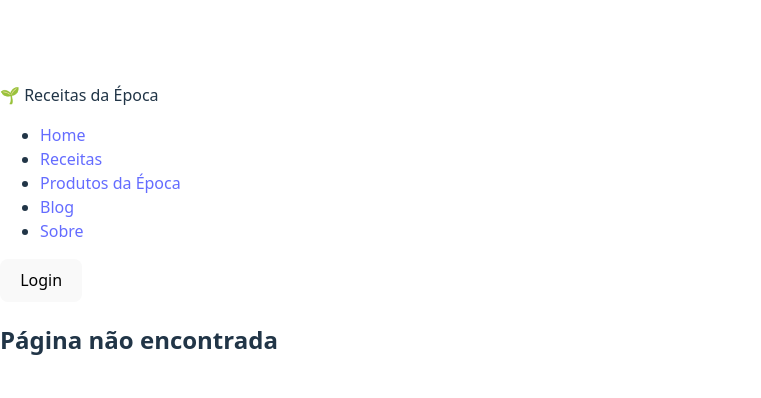
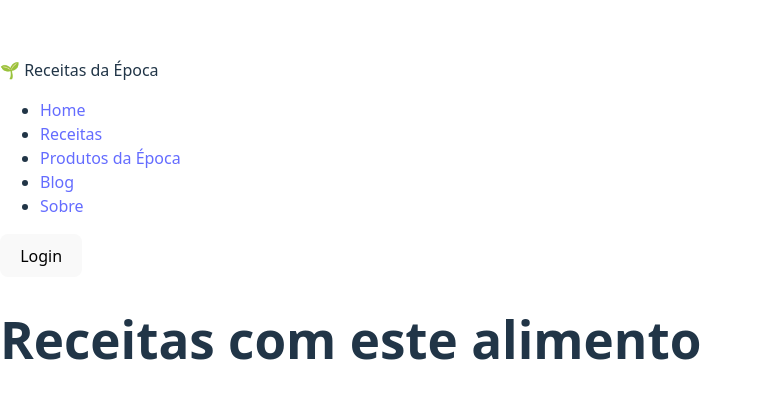
Before and after one commit to MEGalamba/season-cook, a React (Vite) app in the folder season-cook/: page /foodstuff/1 in a window 1280 px wide. Shown: the part 170-568 px from the top of the page, without its empty margins (0-761 px from the left). Built offline with nearby package versions, Linux system fonts and the light colour scheme; no server answers; the database is empty; the HTML template or start-up script is replaced by a standard one.

Commit message:
feat: added page to show filtered recipes

```diff
--- a/season-cook/src/App.jsx
+++ b/season-cook/src/App.jsx
@@ -5,6 +5,7 @@ import Login from "./pages/Login";
 import Register from "./pages/Register";
 import Foodstuff from "./pages/Foodstuff";
 import Recipes from "./pages/Recipes";
+import FoodstuffRecipes from "./pages/FoodstuffRecipes";
 
 function App() {
   return (
@@ -20,6 +21,8 @@ function App() {
         <Route path="/recipes" element={<Recipes />} />
         <Route path="/foodstuff" element={<Foodstuff />} />
 
+        <Route path="/foodstuff/:foodId" element={<FoodstuffRecipes />} />
+
         {/* fallback (rota inválida) */}
         <Route path="*" element={<h2>Página não encontrada</h2>} />
       </Routes>
--- /dev/null
+++ b/season-cook/src/pages/FoodstuffRecipes.jsx
@@ -0,0 +1,13 @@
+import { useParams } from "react-router-dom";
+import RecipesList from "../components/Recipe/RecipesList";
+
+export default function FoodstuffRecipes() {
+  const { foodId } = useParams();
+
+  return (
+    <>
+      <h1>Receitas com este alimento</h1>
+      <RecipesList foodId={foodId} />
+    </>
+  );
+}
```
